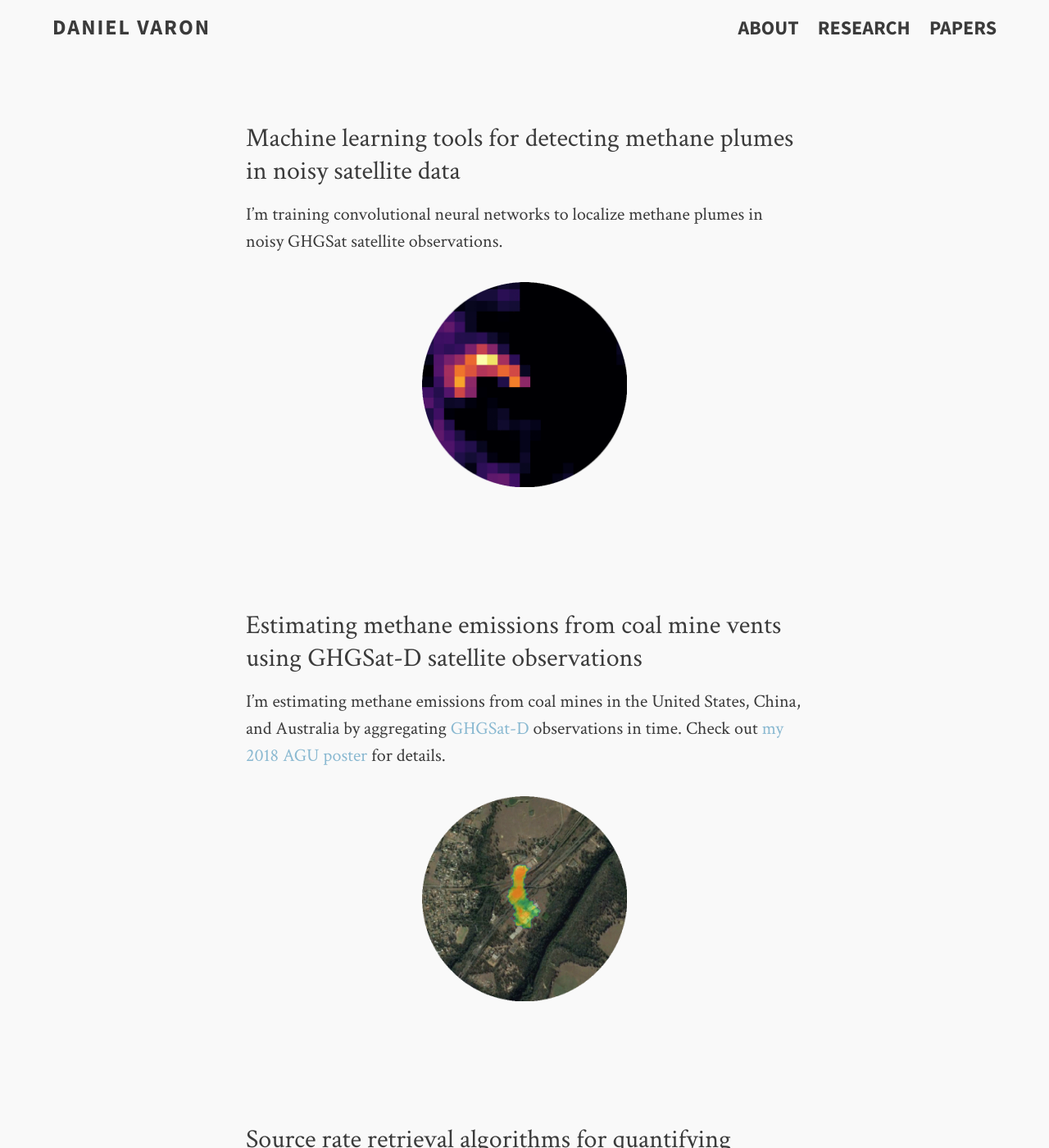
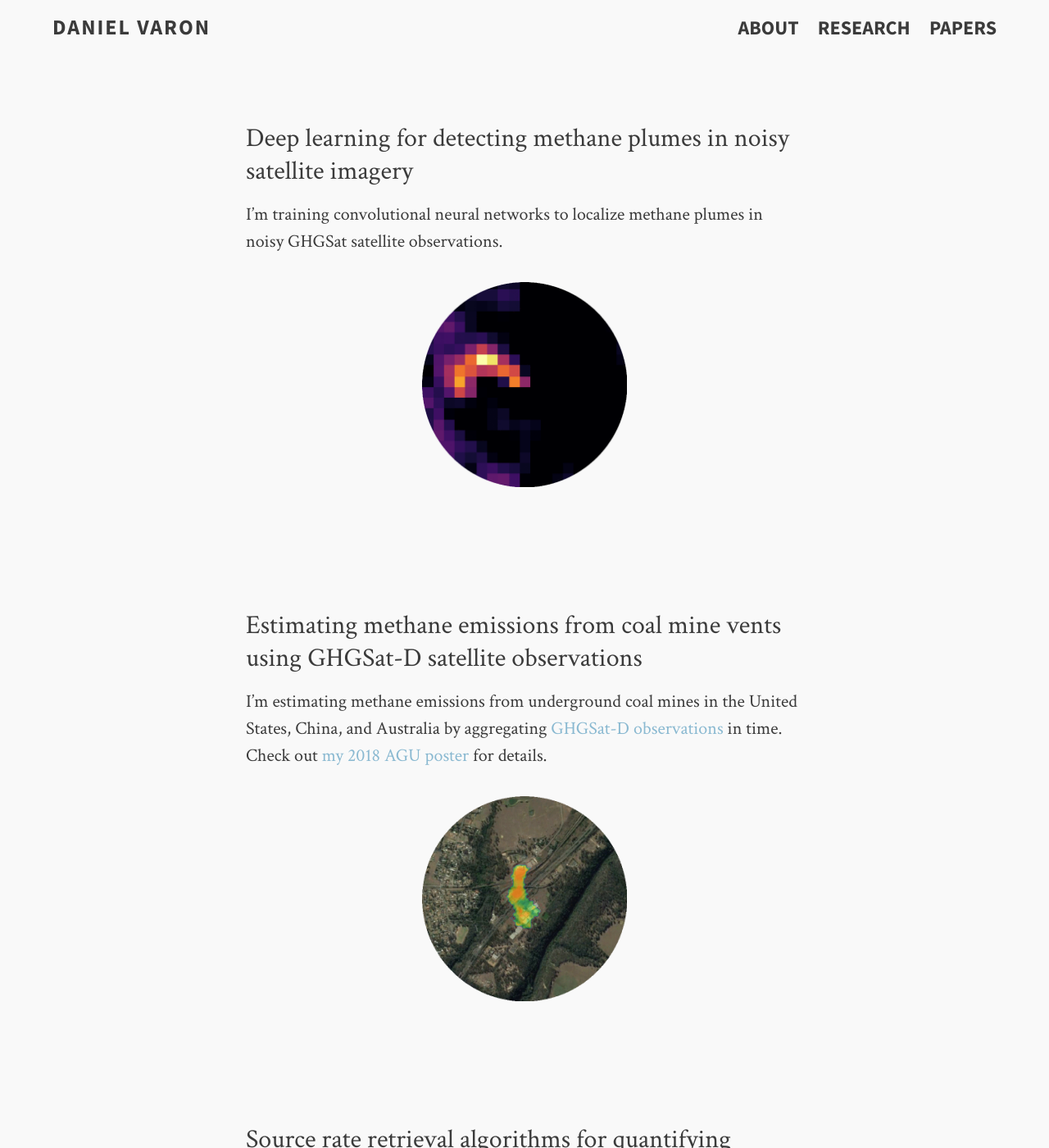
Before and after one commit to djvaron/djvaron.github.io, a Jekyll site: the page built from research.md, in a window 1280 px wide and 1400 px high. Shown: the whole window at 82% size. Built offline with Jekyll 4.4.1, drawn with Linux system fonts in a browser that asks for light colours.

Commit message:
edit research

```diff
--- a/research.md
+++ b/research.md
@@ -5,7 +5,7 @@ title: Research
 tags: [daniel varon, methane, satellites, machine learning, emissions, research]
 ---
 
-### Machine learning tools for detecting methane plumes in noisy satellite data
+### Deep learning for detecting methane plumes in noisy satellite imagery
 
 I'm training convolutional neural networks to localize methane plumes in noisy GHGSat satellite observations.
 
@@ -16,7 +16,7 @@ I'm training convolutional neural networks to localize methane plumes in noisy G
 
 ### Estimating methane emissions from coal mine vents using GHGSat-D satellite observations
 
-I'm estimating methane emissions from coal mines in the United States, China, and Australia by aggregating [GHGSat-D](https://www.ghgsat.com/data-products-analytics/analytics/) observations in time. Check out [my 2018 AGU poster](/presentations/varon_poster_agu2018.pdf) for details.
+I'm estimating methane emissions from underground coal mines in the United States, China, and Australia by aggregating [GHGSat-D observations](https://www.ghgsat.com/data-products-analytics/analytics/) in time. Check out [my 2018 AGU poster](/presentations/varon_poster_agu2018.pdf) for details.
 
 ![thumb2](../images/thumb2_projects.png){:height="250px" width="250px"}
 
```
